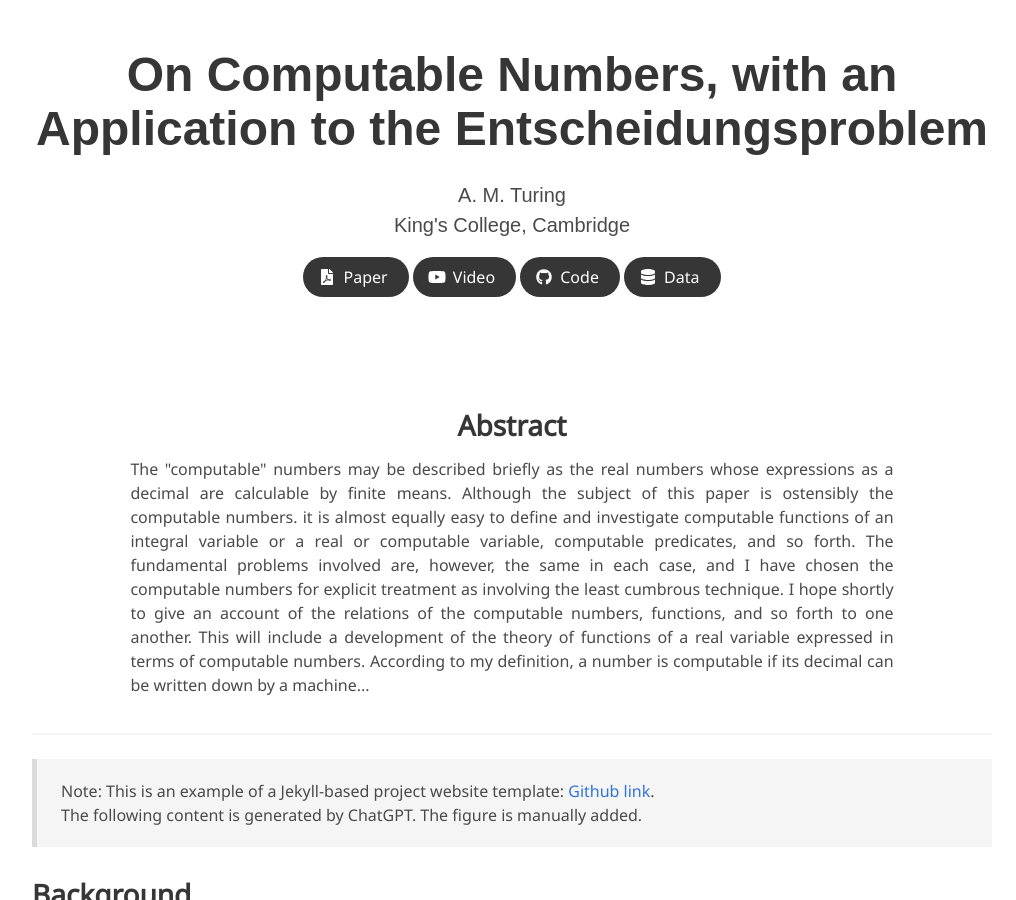
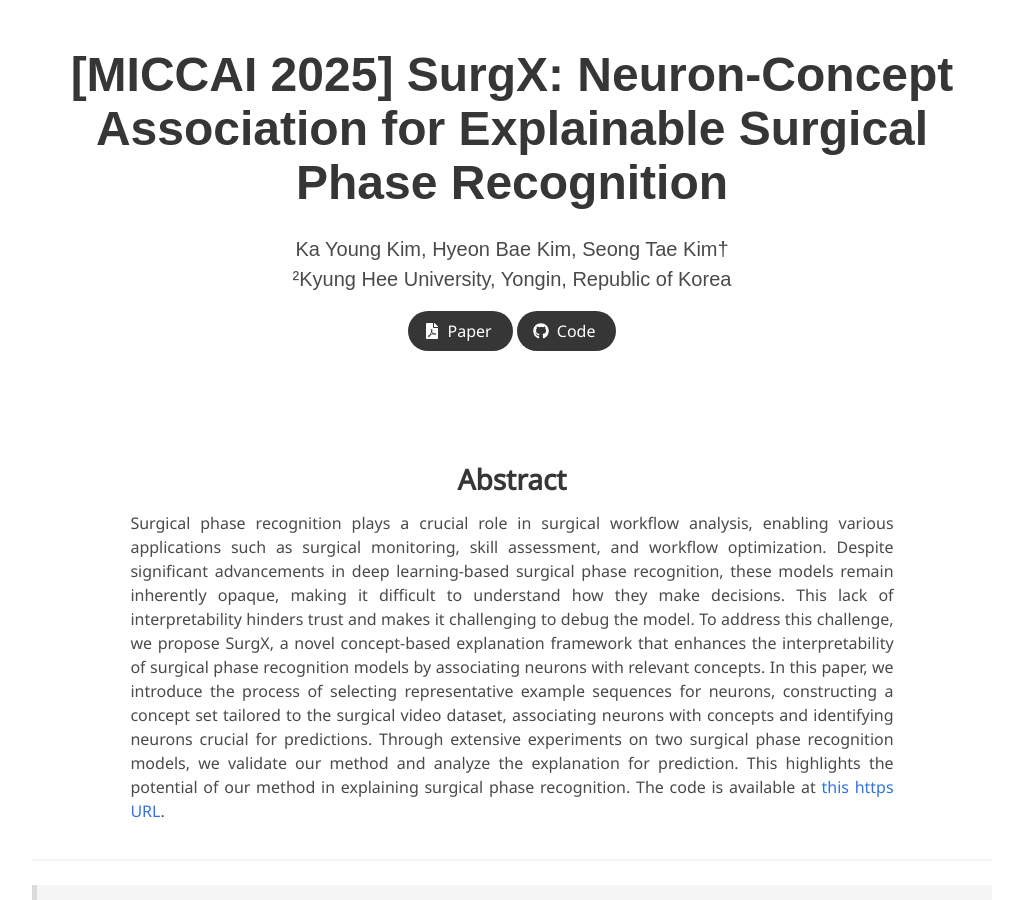
Before and after one commit to ailab-kyunghee/SurgX, a Jekyll site: the page built from index.md, in a window 1280 px wide and 900 px high. Shown: the whole window, without its empty margins (128-1144 px from the left). Built offline with Jekyll 4.4.1, drawn with Linux system fonts in a browser that asks for light colours; some web fonts are replaced.

Commit message:
Update index.md

```diff
--- a/index.md
+++ b/index.md
@@ -2,15 +2,15 @@
 layout: project_page
 permalink: /
 
-title: On Computable Numbers, with an Application to the Entscheidungsproblem
+title: "[MICCAI 2025] SurgX: Neuron-Concept Association for Explainable Surgical Phase Recognition"
 authors:
-    A. M. Turing
+    Ka Young Kim, Hyeon Bae Kim, Seong Tae Kim†
 affiliations:
-    King's College, Cambridge
-paper: https://www.cs.virginia.edu/~robins/Turing_Paper_1936.pdf
-video: https://www.youtube.com/results?search_query=turing+machine
-code: https://github.com/topics/turing-machines
-data: https://huggingface.co/docs/datasets
+    ²Kyung Hee University, Yongin, Republic of Korea
+paper: https://arxiv.org/pdf/2507.15541
+# video: https://www.youtube.com/results?search_query=turing+machine
+code: https://github.com/ailab-kyunghee/SurgX
+# data: https://huggingface.co/docs/datasets
 ---
 
 <!-- Using HTML to center the abstract -->
@@ -18,19 +18,7 @@ data: https://huggingface.co/docs/datasets
     <div class="column is-four-fifths">
         <h2>Abstract</h2>
         <div class="content has-text-justified">
-The "computable" numbers may be described briefly as the real
-numbers whose expressions as a decimal are calculable by finite means.
-Although the subject of this paper is ostensibly the computable numbers.
-it is almost equally easy to define and investigate computable functions
-of an integral variable or a real or computable variable, computable
-predicates, and so forth. The fundamental problems involved are,
-however, the same in each case, and I have chosen the computable numbers
-for explicit treatment as involving the least cumbrous technique. I hope
-shortly to give an account of the relations of the computable numbers,
-functions, and so forth to one another. This will include a development
-of the theory of functions of a real variable expressed in terms of computable
-numbers. According to my definition, a number is computable
-if its decimal can be written down by a machine...
+Surgical phase recognition plays a crucial role in surgical workflow analysis, enabling various applications such as surgical monitoring, skill assessment, and workflow optimization. Despite significant advancements in deep learning-based surgical phase recognition, these models remain inherently opaque, making it difficult to understand how they make decisions. This lack of interpretability hinders trust and makes it challenging to debug the model. To address this challenge, we propose SurgX, a novel concept-based explanation framework that enhances the interpretability of surgical phase recognition models by associating neurons with relevant concepts. In this paper, we introduce the process of selecting representative example sequences for neurons, constructing a concept set tailored to the surgical video dataset, associating neurons with concepts and identifying neurons crucial for predictions. Through extensive experiments on two surgical phase recognition models, we validate our method and analyze the explanation for prediction. This highlights the potential of our method in explaining surgical phase recognition. The code is available at <a href="https://github.com/ailab-kyunghee/SurgX" target="_blank">this https URL</a>.
         </div>
     </div>
 </div>
```
